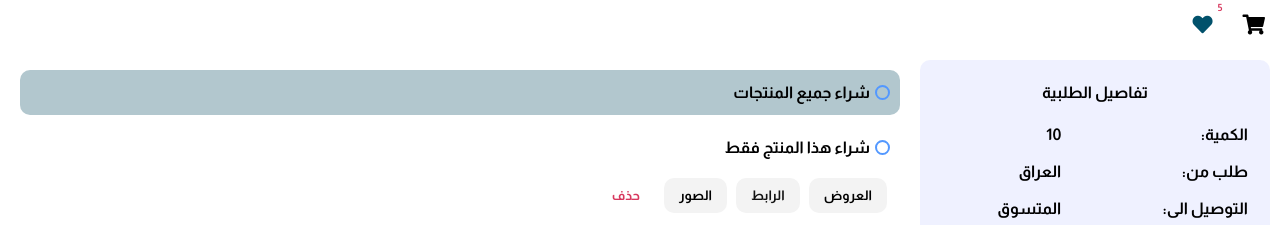
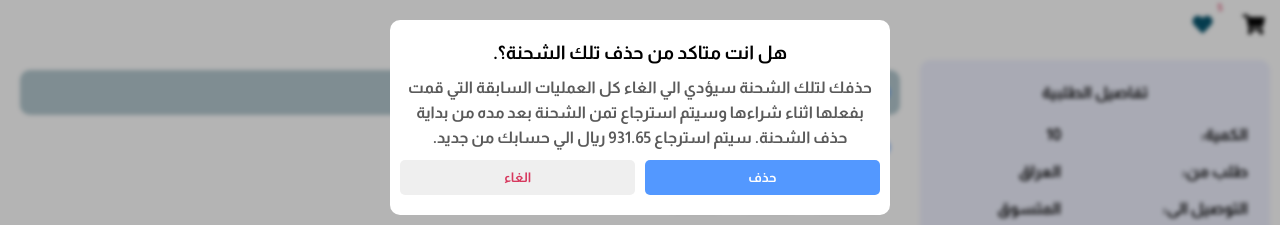
Before and after one commit to Ahmedreda20/cart-0, a plain HTML site: page index.html in a window 1280 px wide. Both pictures are taken after a click on the button "حذف". Shown: the top 225 px of the page. Drawn offline with nearby package versions, Linux system fonts and the light colour scheme.

Commit message:
first commit

```diff
--- a/css/main.css
+++ b/css/main.css
@@ -266,24 +266,7 @@ a{
   margin: 10px auto;
   position: relative;
 }
-/* .app__container .shipment-con .shipment-box::after {
-  position: absolute;
-  content: "";
-  top: 0;
-  right: -15px;
-  width: 1px;
-  height: 100%;
-  background: #ccc;
-}
-@media only screen and (max-width: 850px) {
-  .app__container .shipment-con .shipment-box::after {
-    content: "";
-    width: 100%;
-    height: 1px;
-    right: 0;
-    top: -80px;
-  }
-} */
+
 .app__container .shipment-con .shipment-box .check-shipment {
   display: block;
   width: 100%;
@@ -442,7 +425,7 @@ margin: auto;
   padding: 5px 10px;
   color: rgba(68, 68, 68, 0.87);
 }
-.app__container .shipment-con .shipment-box .photos-container, .app__container .shipment-con .shipment-box .offers-container {
+.app__container .shipment-con .shipment-box .photos-container, .app__container .shipment-con .shipment-box .offers-container, .app__container .shipment-con .shipment-box .delete-item-con {
   display: none;
 }
 
@@ -474,6 +457,40 @@ margin: auto;
     width: 95%;
     margin: 10px auto;
   }
+}
+.app__container .shipment-con .shipment-box .con-fixed .delete-item-box{
+  text-align: center;
+}
+.app__container .shipment-con .shipment-box .con-fixed .delete-item-box .delete-title{
+  padding: 10px;
+}
+.app__container .shipment-con .shipment-box .con-fixed .delete-item-box p{
+  color: #5a5a5a;
+}
+.app__container .shipment-con .shipment-box .con-fixed .delete-item-box .delete-form{
+  display: flex;
+  display: -webkit-flex;
+  display: -ms-flexbox;
+  justify-content: space-between;
+  align-items: center;
+  flex-wrap: nowrap;
+  -ms-flex-wrap: nowrap;
+  flex-direction: row;
+  -ms-flex-direction: row;
+  margin: 10px auto;
+}
+.app__container .shipment-con .shipment-box .con-fixed .delete-item-box button{
+  width: 49%;
+  padding: 10px;
+  border-radius: 5px;
+  cursor: pointer;
+}
+.app__container .shipment-con .shipment-box .con-fixed .delete-item-box .btn-canc{
+  color: #D7385E;
+}
+.app__container .shipment-con .shipment-box .con-fixed .delete-item-box .btn-submit{
+  color: #fff;
+  background: #5398Ff;
 }
 .app__container .shipment-con .shipment-box .con-fixed .con-box .image-preview{
   width: 100%;
--- a/index.html
+++ b/index.html
@@ -408,6 +408,20 @@
                         </div>
                     </div>
 
+                    <div class="delete-item-con con-fixed">
+                        <div class="delete-item-box con-box">
+                            <h3 class="delete-title">هل انت متاكد من حذف تلك الشحنة؟.</h3>
+                            <p class="delete-content">
+                         حذفك لتلك الشحنة سيؤدي الي الغاء كل العمليات السابقة التي قمت بفعلها اثناء شراءها وسيتم استرجاع  تمن الشحنة بعد مده من بداية حذف الشحنة.
+                         سيتم استرجاع 931.65 ريال الي حسابك من جديد.
+                            </p>
+                            <form action="" class="delete-form">
+                                <button class="btn-submit">حذف</button>
+                                <button class="btn-canc">الغاء</button>
+                            </form>
+                        </div>
+                    </div>
+
 
             </div>
         </div>
--- a/js/cart.js
+++ b/js/cart.js
@@ -1,4 +1,4 @@
-const entirybtn = document.querySelector(".btn-part"),
+const entirybtn = document.querySelector(".btn-part a"),
     entirycon = document.querySelector(".part-amount-con"),
     entirycancel = entirycon.querySelector(".btn-form-btn-cancel");
 
@@ -188,3 +188,20 @@ $(".btn-change").click(() => {
             $(chn).attr("data-type", "change-closed");
     }
 });
+
+
+//delete item open container if it goes here
+const dbtn = document.querySelector(".btn-delete"),
+    dcon = document.querySelector(".delete-item-con"),
+    dcan = dcon.querySelector(".btn-canc");
+
+
+dbtn.onclick = () => {
+    $(dcon).show();
+    $("body").css("overflow", "hidden");
+}
+dcan.onclick = e => {
+    e.preventDefault();
+    $(dcon).hide();
+    $("body").css("overflow", "auto");
+    }
```
